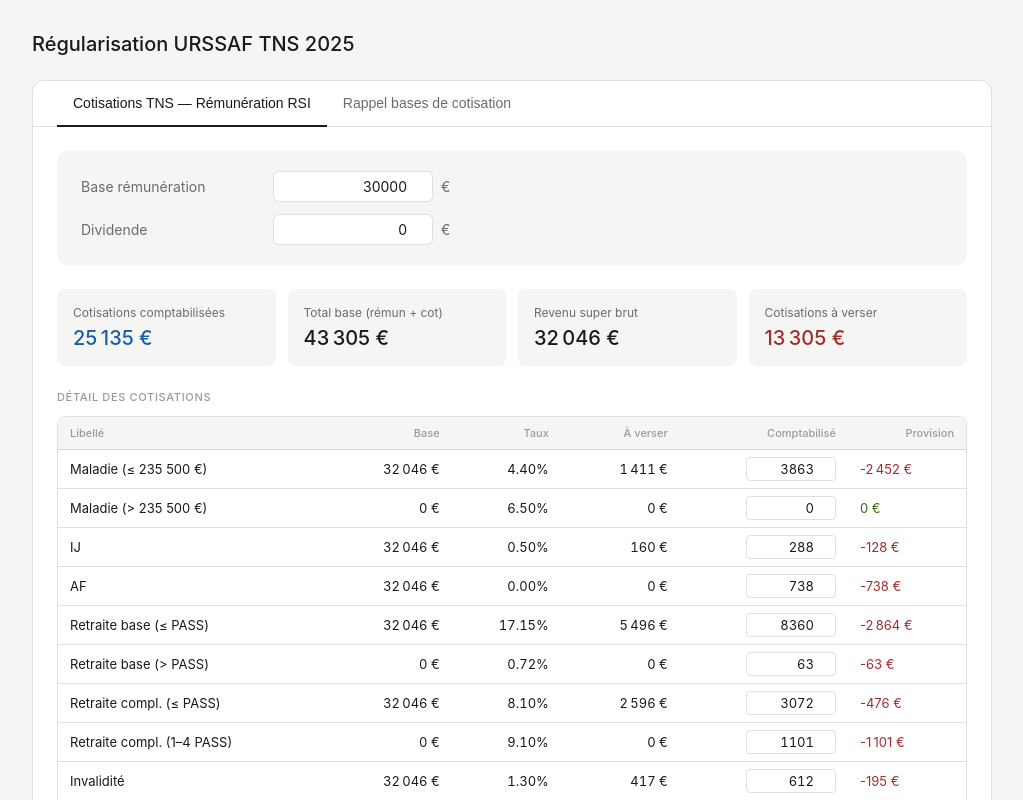
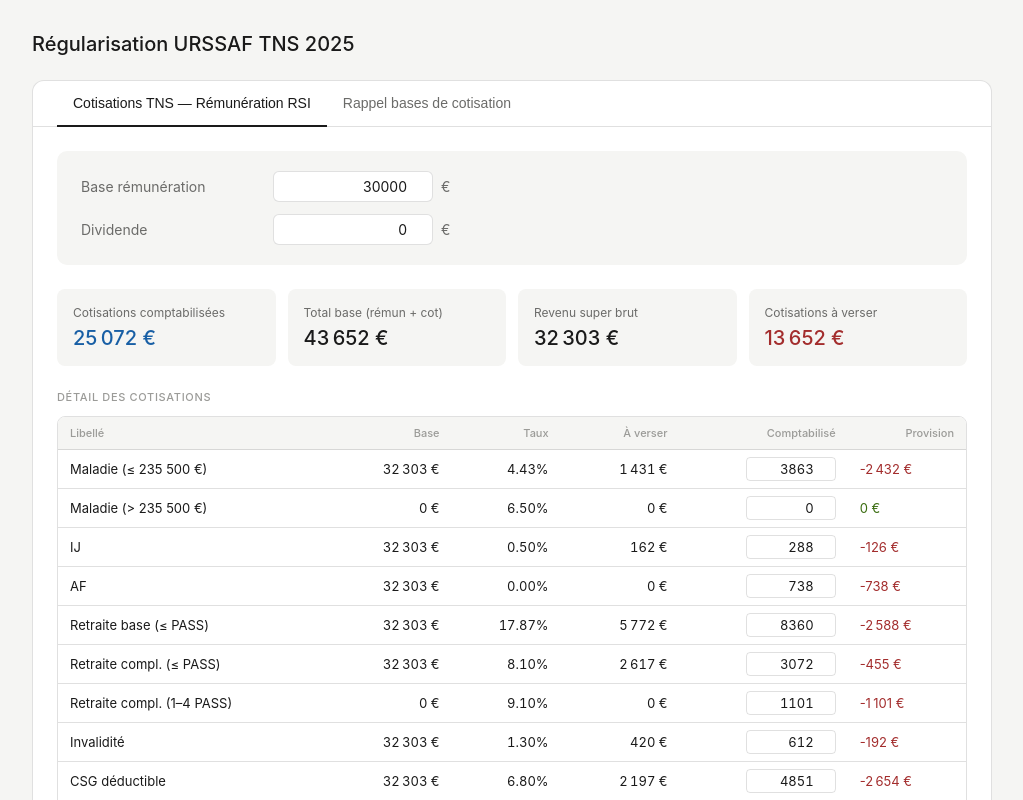
Before and after one commit to Wutox/urssaf-tns, a React (Vite) app: page / in a window 1280 px wide. Shown: the top 800 px of the page, without its empty margins (128-1151 px from the left). Built offline with nearby package versions, Linux system fonts and the light colour scheme.

Commit message:
feat: retraite base 17.87% + suppression ligne 0.72%

```diff
--- a/src/App.jsx
+++ b/src/App.jsx
@@ -9,7 +9,7 @@
 
 const DEFAULT_COMPT = {
   mal1: 3863, mal2: 0, ij: 288, af: 738,
-  ret1: 8360, ret2: 63, retc1: 3072, retc2: 1101,
+  ret1: 8360, retc1: 3072, retc2: 1101,
   inv: 612, csgd: 4851, csgnd: 2069, cfp: 118,
 }
 
@@ -19,7 +19,6 @@
   ij:    'IJ',
   af:    'AF',
   ret1:  'Retraite base (≤ PASS)',
-  ret2:  'Retraite base (> PASS)',
   retc1: 'Retraite compl. (≤ PASS)',
   retc2: 'Retraite compl. (1–4 PASS)',
   inv:   'Invalidité',
@@ -66,9 +65,7 @@
   const afTaux = getAFTaux(remun)
   const afCot  = sb * afTaux
   const retBase1 = sb < PASS*0.1135 ? PASS*0.1135 : (sb > PASS ? PASS : sb)
-  const retCot1  = retBase1 * 0.1715
-  const retBase2 = sb > retBase1 ? sb - retBase1 : 0
-  const retCot2  = retBase2 * 0.0072
+  const retCot1  = retBase1 * 0.1787
   const retcBase1 = sb > PASS ? PASS : sb
   const retcCot1  = retcBase1 * 0.081
   const retcBase2 = sb > PASS*4 ? PASS*3 : (sb > PASS ? sb - PASS : 0)
@@ -79,11 +76,11 @@
   const csgndCot = sb * 0.029
   const cfpCot   = PASS * 0.0025
 
-  const cots = { mal1:malCot1, mal2:malCot2, ij:ijCot, af:afCot, ret1:retCot1, ret2:retCot2, retc1:retcCot1, retc2:retcCot2, inv:invCot, csgd:csgdCot, csgnd:csgndCot, cfp:cfpCot }
-  const bases = { mal1:malBase1, mal2:malBase2, ij:ijBase, af:sb, ret1:retBase1, ret2:retBase2, retc1:retcBase1, retc2:retcBase2, inv:invBase, csgd:sb, csgnd:sb, cfp:PASS }
-  const taux = { mal1:malTaux1, mal2:0.065, ij:0.005, af:afTaux, ret1:0.1715, ret2:0.0072, retc1:0.081, retc2:0.091, inv:0.013, csgd:0.068, csgnd:0.029, cfp:0.0025 }
+  const cots = { mal1:malCot1, mal2:malCot2, ij:ijCot, af:afCot, ret1:retCot1, retc1:retcCot1, retc2:retcCot2, inv:invCot, csgd:csgdCot, csgnd:csgndCot, cfp:cfpCot }
+  const bases = { mal1:malBase1, mal2:malBase2, ij:ijBase, af:sb, ret1:retBase1, retc1:retcBase1, retc2:retcBase2, inv:invBase, csgd:sb, csgnd:sb, cfp:PASS }
+  const taux = { mal1:malTaux1, mal2:0.065, ij:0.005, af:afTaux, ret1:0.1787, retc1:0.081, retc2:0.091, inv:0.013, csgd:0.068, csgnd:0.029, cfp:0.0025 }
   const totalAVerser = Object.values(cots).reduce((a, b) => a + b, 0)
-  return { sb, totalBase, totalAVerser, case1gb: remun + csgndCot, caseDsca: malCot1+malCot2+ijCot+afCot+retCot1+retCot2+retcCot1+retcCot2+invCot, cots, bases, taux }
+  return { sb, totalBase, totalAVerser, case1gb: remun + csgndCot, caseDsca: malCot1+malCot2+ijCot+afCot+retCot1+retcCot1+retcCot2+invCot, cots, bases, taux }
 }
 
 function computeAll(remun, div, comptValues) {
@@ -226,8 +223,7 @@
               <tr><td>Maladie (&gt; 5 PASS)</td><td>Supérieur à 5 × PASS</td><td className={styles.right}>6,50%</td></tr>
               <tr><td>IJ</td><td>Revenu dans la limite de 5 × PASS</td><td className={styles.right}>0,50%</td></tr>
               <tr><td>AF</td><td>Total rémunération</td><td className={styles.right}>3,10%</td></tr>
-              <tr><td>Retraite base</td><td>PASS (minimum 40% PASS)</td><td className={styles.right}>17,15%</td></tr>
-              <tr><td>Retraite base (&gt; PASS)</td><td>Total rémunération − PASS</td><td className={styles.right}>0,72%</td></tr>
+              <tr><td>Retraite base</td><td>PASS (minimum 40% PASS)</td><td className={styles.right}>17,87%</td></tr>
               <tr><td>Retraite complémentaire</td><td>PASS</td><td className={styles.right}>8,10%</td></tr>
               <tr><td>Retraite complémentaire</td><td>4 × PASS − 1 × PASS</td><td className={styles.right}>9,10%</td></tr>
               <tr><td>Invalidité</td><td>PASS</td><td className={styles.right}>1,30%</td></tr>
```
